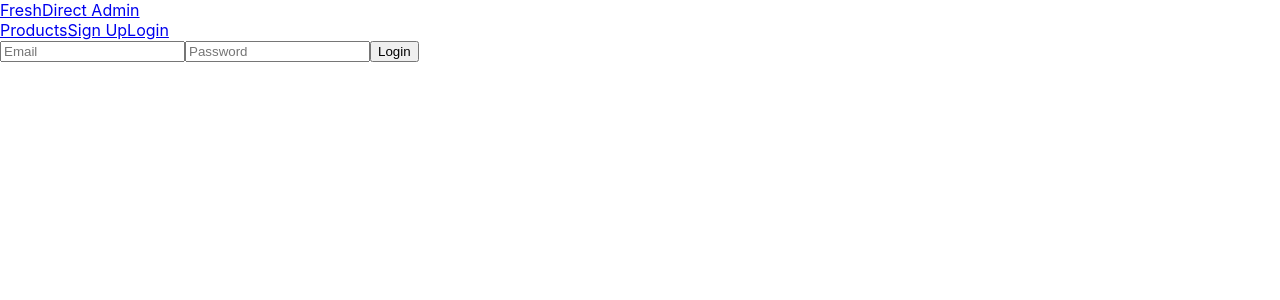
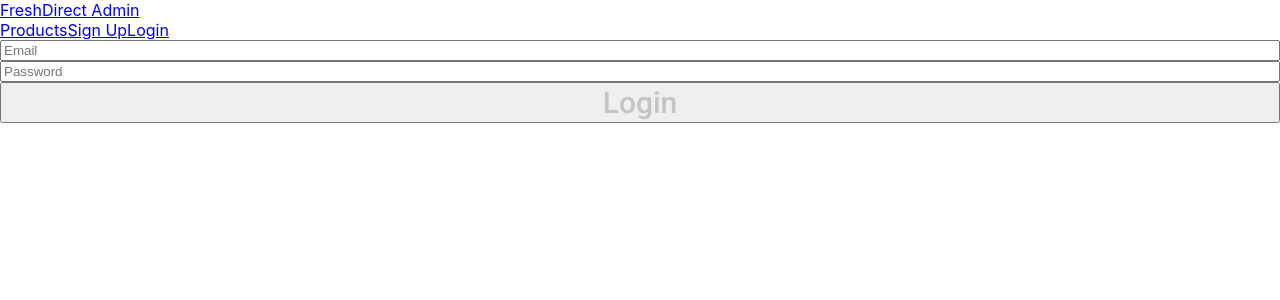
Before and after one commit to yaycupcake/fresh-direct-rebuild, a React (Create React App) app in the folder client/: page /admin/sign-in in a window 1280 px wide. Shown: the top 300 px of the page. Built offline with nearby package versions, Linux system fonts and the light colour scheme.

Commit message:
making sample scss

```diff
--- a/client/src/Admin/AdminHome.jsx
+++ b/client/src/Admin/AdminHome.jsx
@@ -26,14 +26,14 @@ const AdminHome = () => {
 
  return (
   <Switch>
-      <Route exact path='/admin/products' render={() => {return <ProductCards user={user} />}} />
+   <Route exact path='/admin/products' render={() => { return <ProductCards user={user} /> }} />
    {/* <Route exact path='/admin/products/:id' render={(props) => <ProductDetail {...props} user={user} history={props.history} />} /> */}
    <Route exact path="/admin/products/:id/edit" render={(props) => user ? <AdminEditProduct {...props} user={user} /> : <Redirect to='/admin' />} />
    <Route exact path="/admin/add-product" render={() => user ? <AddProduct user={user} /> : < Redirect to='/admin/sign-up' />} />
    <Route exact path="/admin/sign-up" render={props => <AdminSignUp setUser={setUser} history={props.history} />} />
    <Route exact path="/admin/sign-in" render={props => <AdminLogIn setUser={setUser} history={props.history} />} />
    <Route exact path="/admin/sign-out" render={props => <AdminSignOut user={user} clearUser={setUser} history={props.history} />} />
-      <Route exact path='/admin' render={() => <h1>Home</h1> } />
+   <Route exact path='/admin' render={() => <h1>Home</h1>} />
   </Switch>
  )
 }
--- a/client/src/Admin/AdminSignUp/AdminSignUp.jsx
+++ b/client/src/Admin/AdminSignUp/AdminSignUp.jsx
@@ -1,5 +1,5 @@
 import React, { useState } from 'react'
-// import './SignUp.css'
+import './AdminSignUp.scss'
 import { signUp, signIn } from '../../services/user'
 import Layout from '../shared/Layout'
 
--- /dev/null
+++ b/client/src/Admin/AdminSignUp/AdminSignUp.scss
@@ -0,0 +1,10 @@
+.login-form {
+
+ display: flex;
+ flex-direction: column;
+
+ .new-username {
+  color: var(--dodger-blue);
+ }
+
+}
--- a/client/src/App.scss
+++ b/client/src/App.scss
@@ -868,3 +868,10 @@ html {
   box-sizing: inherit;
  }
 }
+
+
+.login-form {
+ button {
+  @include Text-Style-32;
+ }
+}
```
Lines whose indentation alone changed are shown as unchanged.
